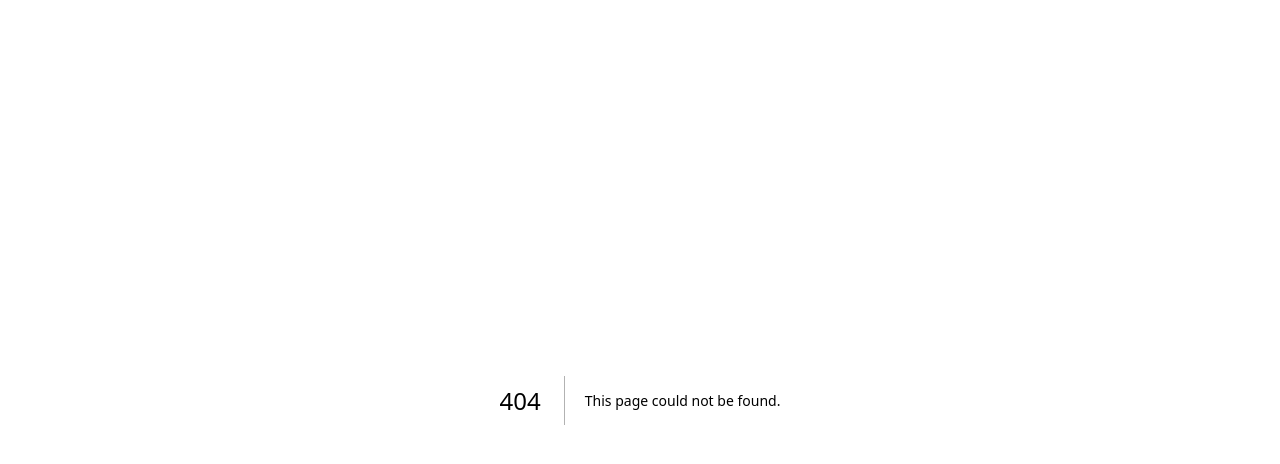
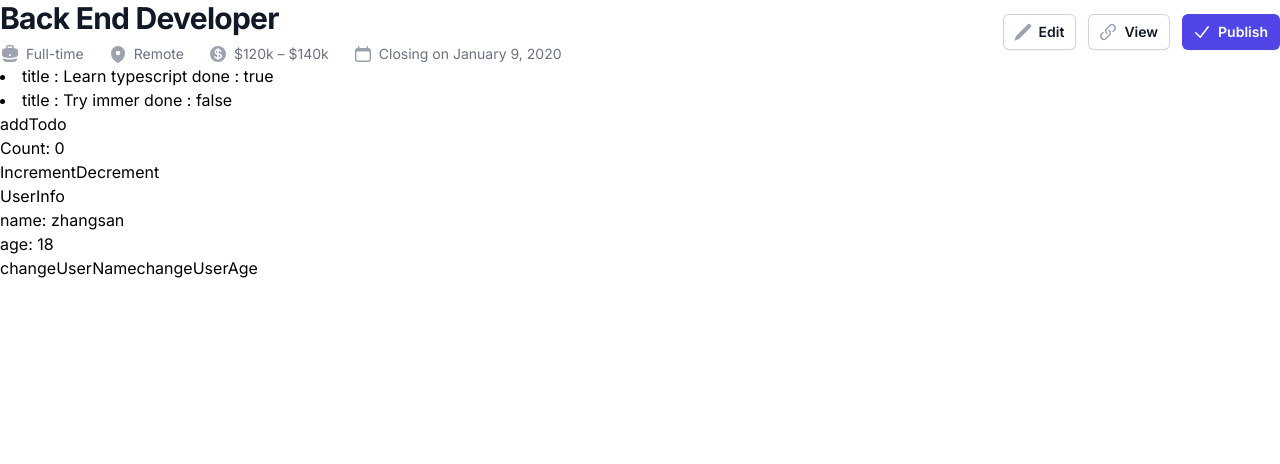
Before and after one commit to PhilRandWu/next-template, a Next.js app: page /dashboard/example in a window 1280 px wide. Before the commit this address had no page. Shown: the top 464 px of the page. Built offline with nearby package versions, Linux system fonts and the light colour scheme.

Commit message:
feat: immer and Tailwind css example

```diff
--- a/src/app/config/services.ts
+++ /dev/null
@@ -1 +0,0 @@
-export const baseURL = '/api'
--- /dev/null
+++ b/src/app/dashboard/example/page.tsx
@@ -0,0 +1,239 @@
+'use client'
+import { useImmer, useImmerReducer } from 'use-immer'
+
+const initialState = { count: 0 }
+
+function reduce(draft, action) {
+    switch (action.type) {
+        case 'increment':
+            return { count: draft.count + 1 }
+        case 'decrement':
+            return { count: draft.count - 1 }
+        default:
+            throw new Error()
+    }
+}
+
+const stateInitialValue = {
+    todos: [
+        {
+            title: 'Learn typescript',
+            done: true
+        },
+        {
+            title: 'Try immer',
+            done: false
+        }
+    ]
+}
+
+export default function Example() {
+    const [state, setState] = useImmer(stateInitialValue)
+    const [draft, dispatch] = useImmerReducer(reduce, initialState)
+    const [userInfo, setUserInfo] = useImmer({
+        name: 'zhangsan',
+        age: 18
+    })
+
+    function addTodo() {
+        setState(draft => {
+            draft.todos.push({ title: 'Tweet about it', done: false })
+        })
+    }
+
+    return (
+        <>
+            <ExampleLayout />
+            <div>
+                {state.todos.map(todo => (
+                    <li key={todo.title}>
+                        title : {todo.title} done :{' '}
+                        {todo.done ? 'true' : 'false'}
+                    </li>
+                ))}
+            </div>
+            <button onClick={addTodo}>addTodo</button>
+            <div>
+                <div>Count: {draft.count}</div>
+                <button onClick={() => dispatch({ type: 'increment' })}>
+                    Increment
+                </button>
+                <button onClick={() => dispatch({ type: 'decrement' })}>
+                    Decrement
+                </button>
+            </div>
+            <div>
+                <h2>UserInfo</h2>
+                <div>name: {userInfo.name}</div>
+                <div>age: {userInfo.age}</div>
+                <button
+                    onClick={() =>
+                        setUserInfo(draft => {
+                            draft.name = 'lisi'
+                        })
+                    }
+                >
+                    changeUserName
+                </button>
+                <button
+                    onClick={() =>
+                        setUserInfo(draft => {
+                            draft.age++
+                        })
+                    }
+                >
+                    changeUserAge
+                </button>
+            </div>
+        </>
+    )
+}
+
+import { Fragment } from 'react'
+import {
+    BriefcaseIcon,
+    CalendarIcon,
+    CheckIcon,
+    ChevronDownIcon,
+    CurrencyDollarIcon,
+    LinkIcon,
+    MapPinIcon,
+    PencilIcon
+} from '@heroicons/react/20/solid'
+import { Menu, Transition } from '@headlessui/react'
+
+function classNames(...classes) {
+    return classes.filter(Boolean).join(' ')
+}
+
+export function ExampleLayout() {
+    return (
+        <div className="lg:flex lg:items-center lg:justify-between">
+            <div className="min-w-0 flex-1">
+                <h2 className="text-2xl font-bold leading-7 text-gray-900 sm:truncate sm:text-3xl sm:tracking-tight">
+                    Back End Developer
+                </h2>
+                <div className="mt-1 flex flex-col sm:mt-0 sm:flex-row sm:flex-wrap sm:space-x-6">
+                    <div className="mt-2 flex items-center text-sm text-gray-500">
+                        <BriefcaseIcon
+                            className="mr-1.5 h-5 w-5 flex-shrink-0 text-gray-400"
+                            aria-hidden="true"
+                        />
+                        Full-time
+                    </div>
+                    <div className="mt-2 flex items-center text-sm text-gray-500">
+                        <MapPinIcon
+                            className="mr-1.5 h-5 w-5 flex-shrink-0 text-gray-400"
+                            aria-hidden="true"
+                        />
+                        Remote
+                    </div>
+                    <div className="mt-2 flex items-center text-sm text-gray-500">
+                        <CurrencyDollarIcon
+                            className="mr-1.5 h-5 w-5 flex-shrink-0 text-gray-400"
+                            aria-hidden="true"
+                        />
+                        $120k &ndash; $140k
+                    </div>
+                    <div className="mt-2 flex items-center text-sm text-gray-500">
+                        <CalendarIcon
+                            className="mr-1.5 h-5 w-5 flex-shrink-0 text-gray-400"
+                            aria-hidden="true"
+                        />
+                        Closing on January 9, 2020
+                    </div>
+                </div>
+            </div>
+            <div className="mt-5 flex lg:ml-4 lg:mt-0">
+                <span className="hidden sm:block">
+                    <button
+                        type="button"
+                        className="inline-flex items-center rounded-md bg-white px-3 py-2 text-sm font-semibold text-gray-900 shadow-sm ring-1 ring-inset ring-gray-300 hover:bg-gray-50"
+                    >
+                        <PencilIcon
+                            className="-ml-0.5 mr-1.5 h-5 w-5 text-gray-400"
+                            aria-hidden="true"
+                        />
+                        Edit
+                    </button>
+                </span>
+
+                <span className="ml-3 hidden sm:block">
+                    <button
+                        type="button"
+                        className="inline-flex items-center rounded-md bg-white px-3 py-2 text-sm font-semibold text-gray-900 shadow-sm ring-1 ring-inset ring-gray-300 hover:bg-gray-50"
+                    >
+                        <LinkIcon
+                            className="-ml-0.5 mr-1.5 h-5 w-5 text-gray-400"
+                            aria-hidden="true"
+                        />
+                        View
+                    </button>
+                </span>
+
+                <span className="sm:ml-3">
+                    <button
+                        type="button"
+                        className="inline-flex items-center rounded-md bg-indigo-600 px-3 py-2 text-sm font-semibold text-white shadow-sm hover:bg-indigo-500 focus-visible:outline focus-visible:outline-2 focus-visible:outline-offset-2 focus-visible:outline-indigo-600"
+                    >
+                        <CheckIcon
+                            className="-ml-0.5 mr-1.5 h-5 w-5"
+                            aria-hidden="true"
+                        />
+                        Publish
+                    </button>
+                </span>
+
+                {/* Dropdown */}
+                <Menu as="div" className="relative ml-3 sm:hidden">
+                    <Menu.Button className="inline-flex items-center rounded-md bg-white px-3 py-2 text-sm font-semibold text-gray-900 shadow-sm ring-1 ring-inset ring-gray-300 hover:ring-gray-400">
+                        More
+                        <ChevronDownIcon
+                            className="-mr-1 ml-1.5 h-5 w-5 text-gray-400"
+                            aria-hidden="true"
+                        />
+                    </Menu.Button>
+
+                    <Transition
+                        as={Fragment}
+                        enter="transition ease-out duration-200"
+                        enterFrom="transform opacity-0 scale-95"
+                        enterTo="transform opacity-100 scale-100"
+                        leave="transition ease-in duration-75"
+                        leaveFrom="transform opacity-100 scale-100"
+                        leaveTo="transform opacity-0 scale-95"
+                    >
+                        <Menu.Items className="absolute right-0 z-10 -mr-1 mt-2 w-48 origin-top-right rounded-md bg-white py-1 shadow-lg ring-1 ring-black ring-opacity-5 focus:outline-none">
+                            <Menu.Item>
+                                {({ active }) => (
+                                    <a
+                                        href="#"
+                                        className={classNames(
+                                            active ? 'bg-gray-100' : '',
+                                            'block px-4 py-2 text-sm text-gray-700'
+                                        )}
+                                    >
+                                        Edit
+                                    </a>
+                                )}
+                            </Menu.Item>
+                            <Menu.Item>
+                                {({ active }) => (
+                                    <a
+                                        href="#"
+                                        className={classNames(
+                                            active ? 'bg-gray-100' : '',
+                                            'block px-4 py-2 text-sm text-gray-700'
+                                        )}
+                                    >
+                                        View
+                                    </a>
+                                )}
+                            </Menu.Item>
+                        </Menu.Items>
+                    </Transition>
+                </Menu>
+            </div>
+        </div>
+    )
+}
--- a/src/app/dashboard/list/page.tsx
+++ b/src/app/dashboard/list/page.tsx
@@ -68,3 +68,5 @@ const App = () => {
         </div>
     )
 }
+
+export default App
--- a/src/app/page.tsx
+++ b/src/app/page.tsx
@@ -1,3 +1,4 @@
+'use client'
 import React from 'react'
 import type { Account } from '@ant-design/web3'
 import {
```
